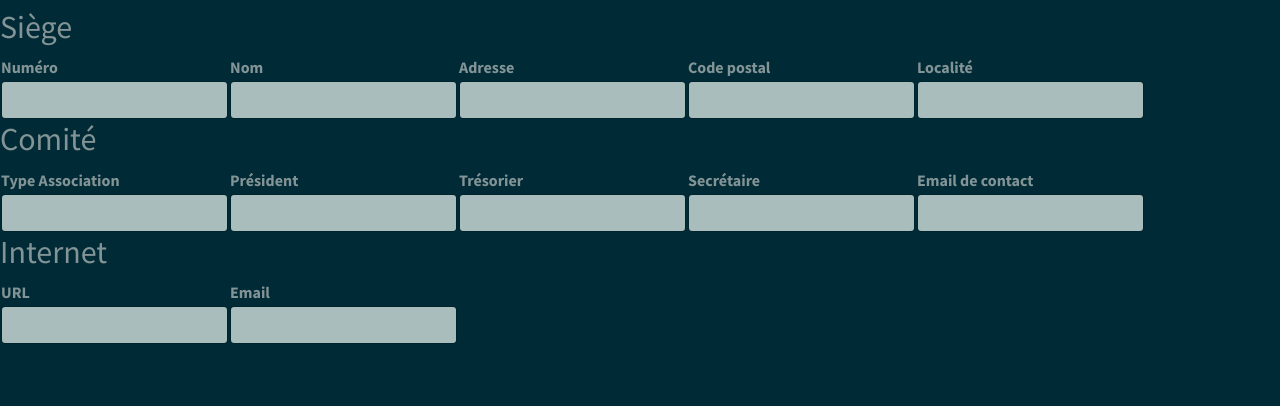
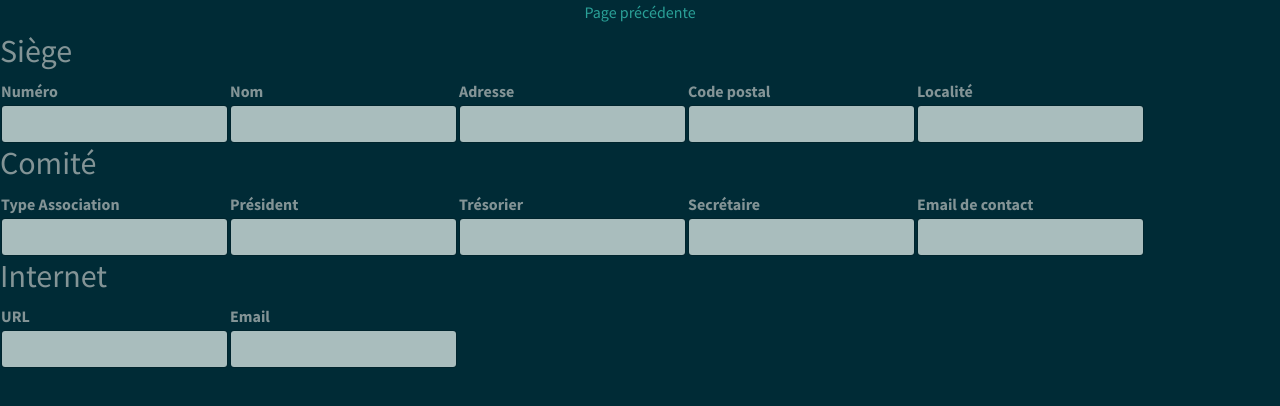
Before and after one commit to Kadrack/AFAManager, a Symfony app: template templates/Club/detail_association.html.twig in a window 1280 px wide. Shown: the part 56-462 px from the top of the page. Run offline with Twig, Linux system fonts and the light colour scheme; the template is opened without the code that fills it, so the values that code supplies are empty; form fields are guessed from the names that the template uses; some libraries are stand-ins or nearby versions.

Commit message:
mise à jour
bouton retour page en arrière

```diff
--- a/templates/base.html.twig
+++ b/templates/base.html.twig
@@ -27,7 +27,7 @@
                 </ul>
             </div>
         </nav>
-
+        <div style="text-align: center"><a href="javascript:history.back()">Page précédente</a></div>
         {% block body %}{% endblock %}
         {% block javascripts %}{% endblock %}
     </body>
```
